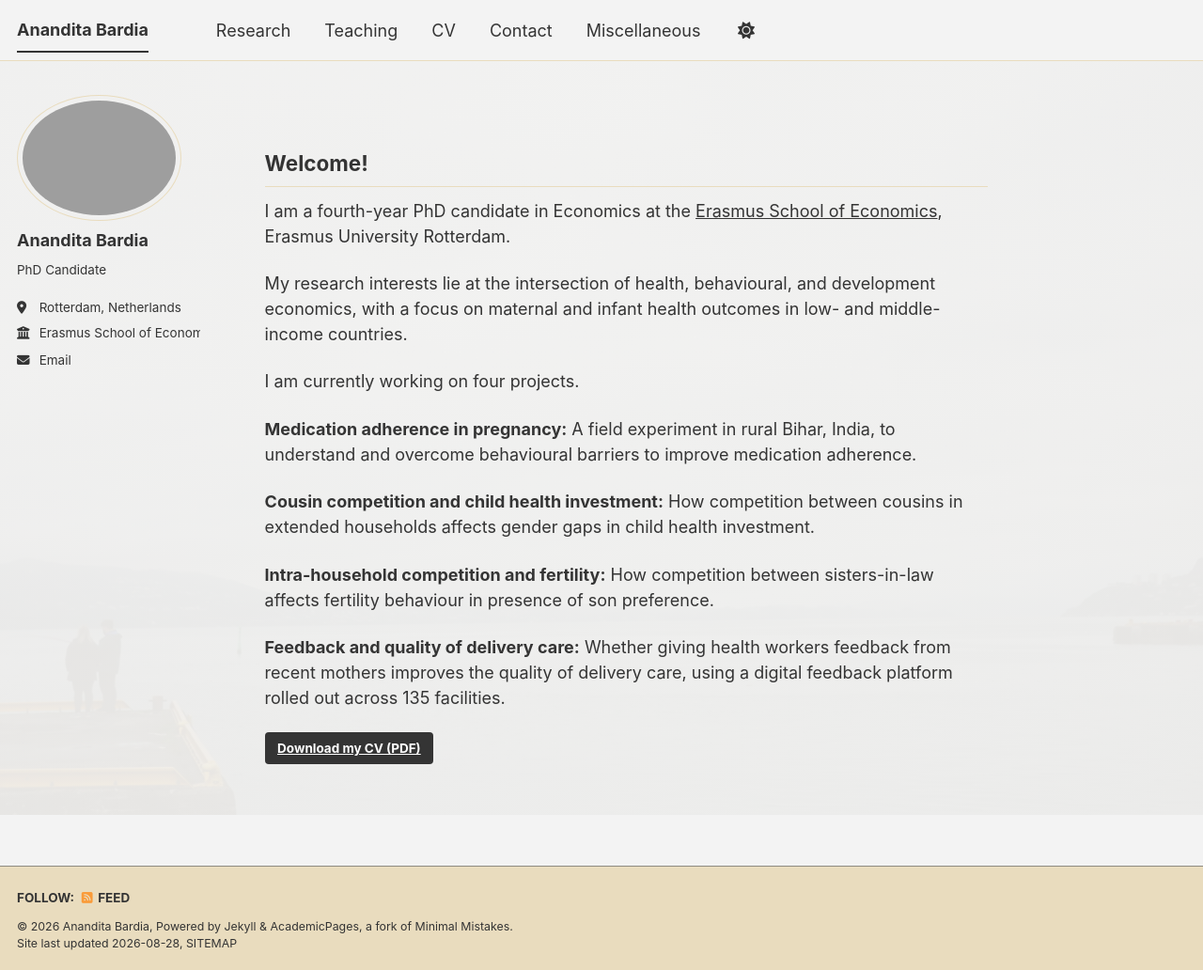
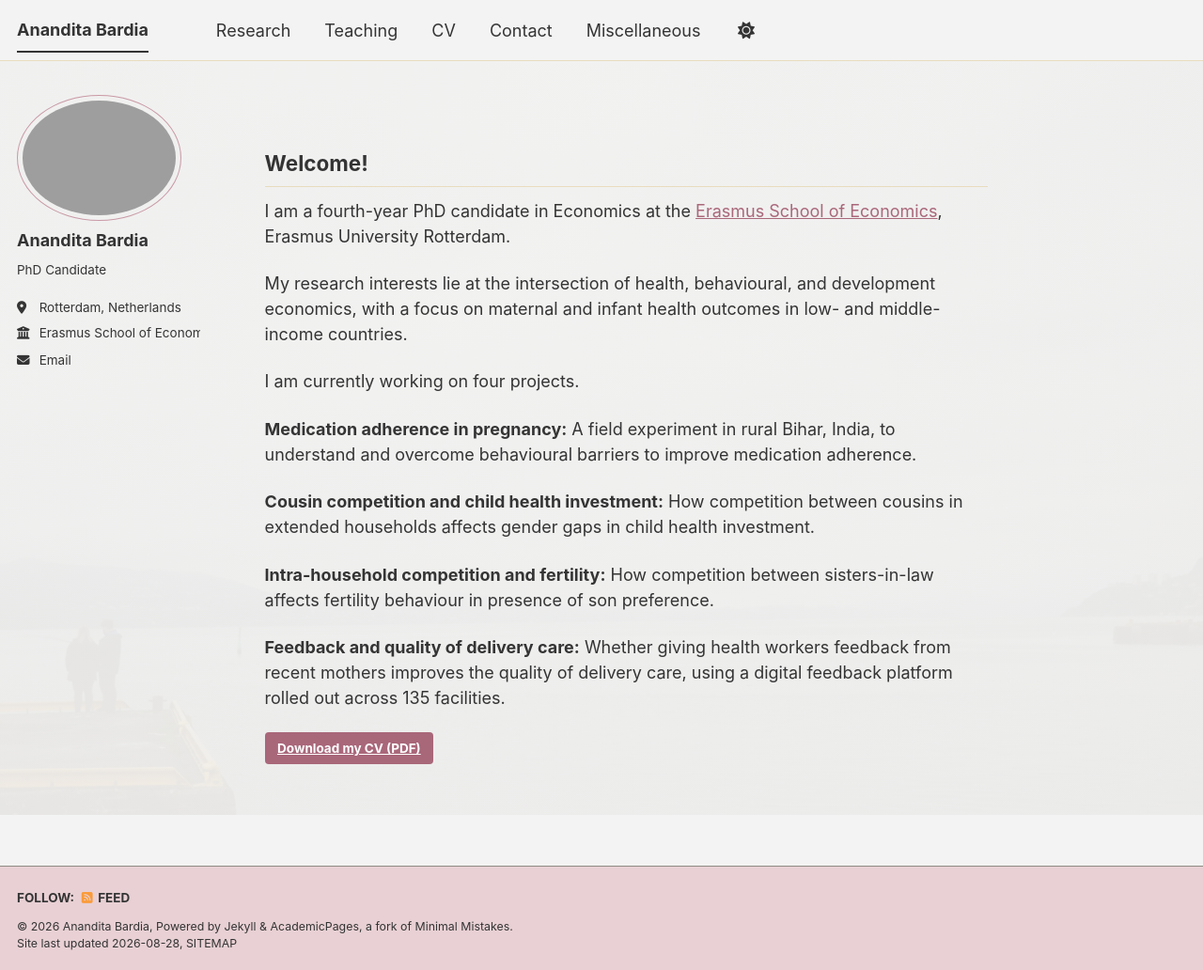
Before and after one commit to ananditabardia/ananditabardia.github.io, a Jekyll site: the page built from _pages/about.md, in a window 1280 px wide and 1032 px high. Shown: the whole window at 94% size. Built offline with Jekyll 4.4.1, drawn with Linux system fonts in a browser that asks for light colours; a script bundle is joined from its source files by our own code; library files that are not in the unit come from our copies.

Commit message:
Update main.scss

```diff
--- a/assets/css/main.scss
+++ b/assets/css/main.scss
@@ -1,26 +1,20 @@
 ---
 ---
-
 /*
  * This file controls what is imported from /_sass
  *
  * Note that the files are processed in the order they are imported, so they are partly
    sorted by the dependencies. Also, the first two lines of the file are required by Jekyll.
  */
-
 @import
     "vendor/breakpoint/breakpoint",
-
     "themes",
     "theme/{{ site.site_theme | default: 'default' | append: '_light' }}",
     "theme/{{ site.site_theme | default: 'default' | append: '_dark' }}",
-
     "include/mixins",
     "vendor/susy/susy",
-
     "layout/reset",
     "layout/base",
-
     "include/utilities",
     "layout/tables",
     "layout/buttons",
@@ -29,15 +23,38 @@
     "layout/navigation",
     "layout/footer",
     "syntax",
-
     "layout/forms",
-
     "layout/page",
     "layout/archive",
     "layout/sidebar",
     "layout/json_cv",
-
     "vendor/font-awesome/fontawesome",
     "vendor/font-awesome/solid",
     "vendor/font-awesome/brands"
 ;
+
+/* dusty pink */
+.page__footer {
+  background-color: #E8D0D4;
+}
+
+a {
+  color: #A9677A;
+}
+
+a:hover {
+  color: #8A4E60;
+}
+
+.page__title,
+.archive__item-title {
+  border-bottom-color: #C99AA6;
+}
+
+.btn--primary {
+  background-color: #A9677A;
+}
+
+.author__avatar img {
+  border-color: #C99AA6;
+}
```
